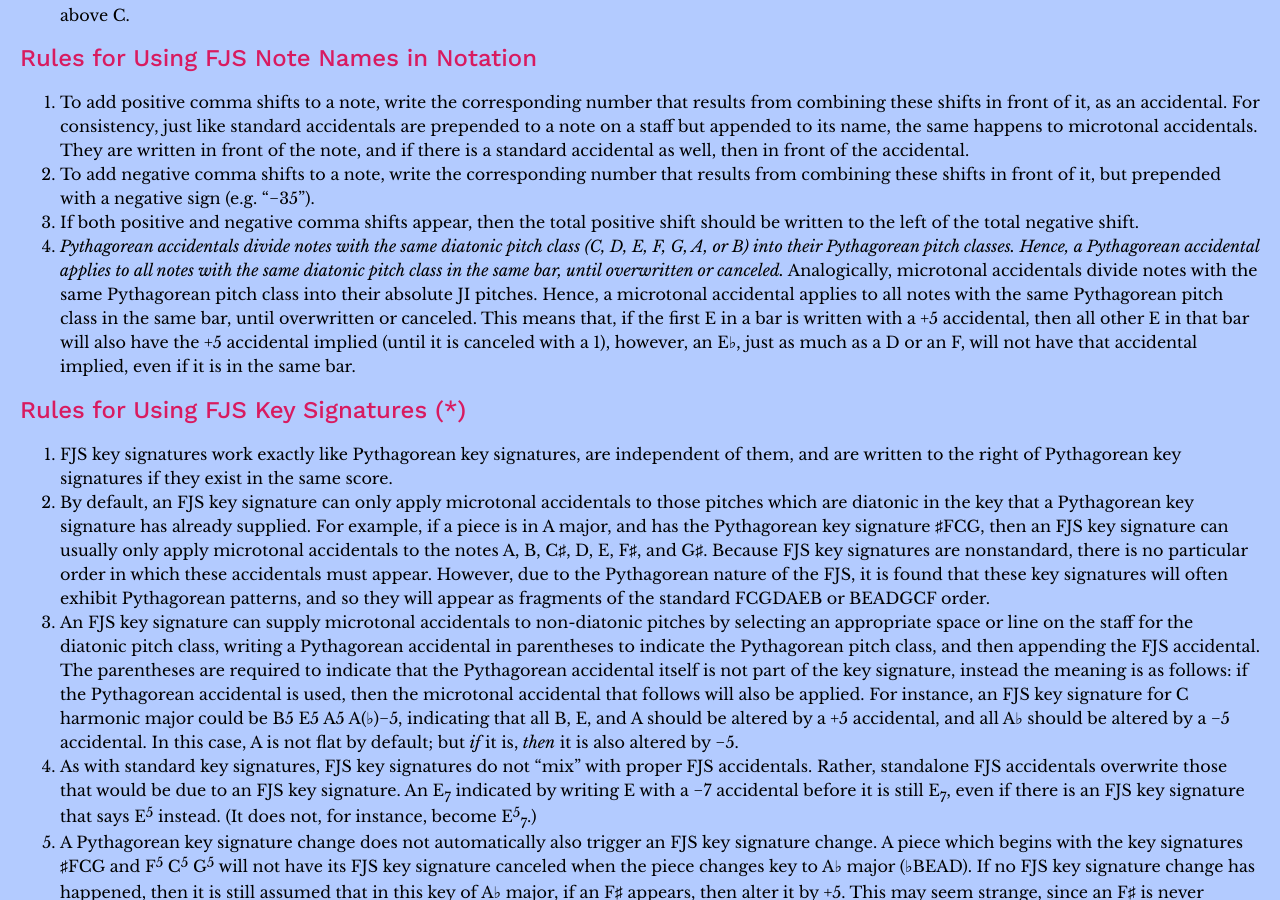
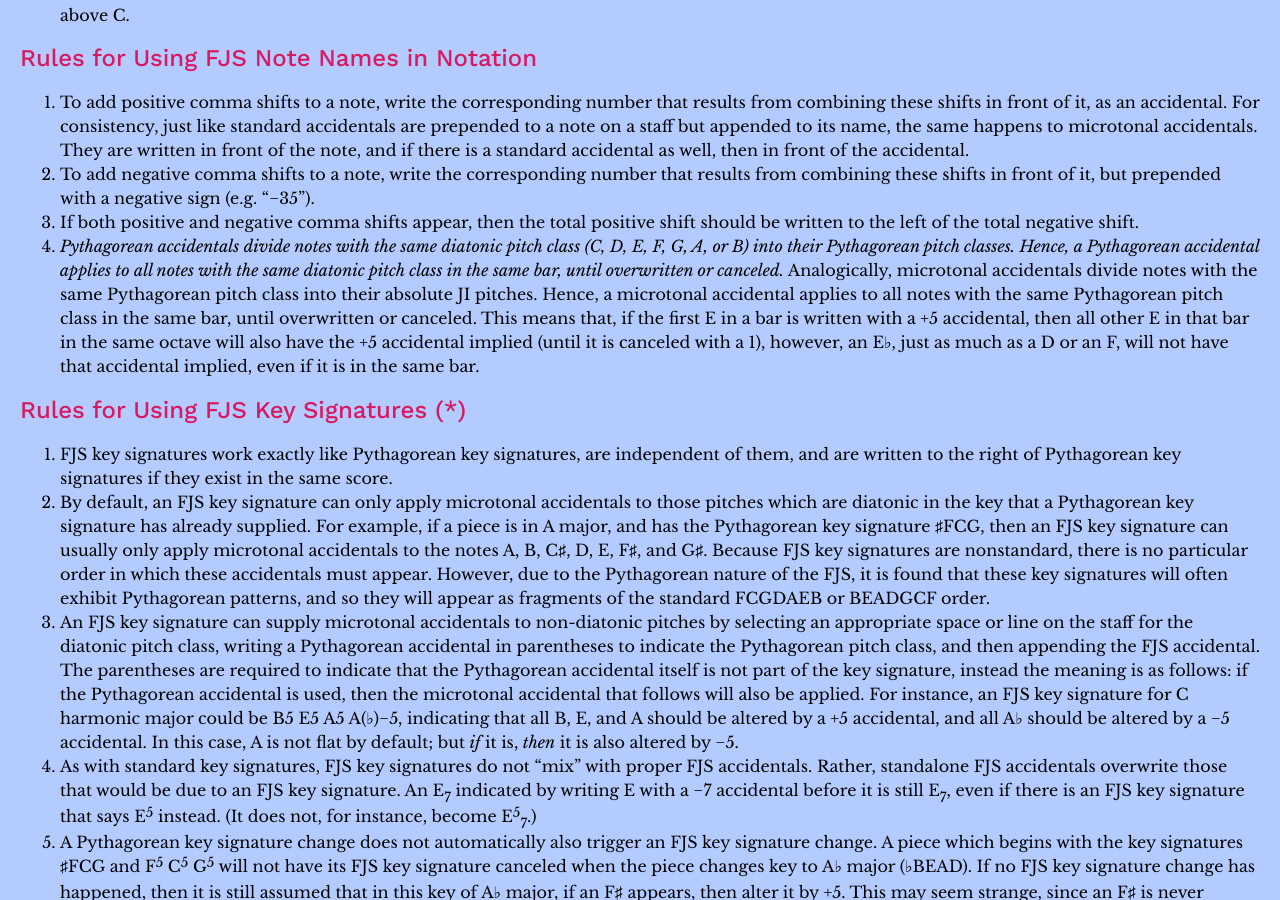
Before and after one commit to misotanni/misotanni.github.io, a Jekyll site: the page built from fjs/en/rules.md, in a window 1280 px wide and 900 px high, scrolled down 1669 px. Built offline with Jekyll 4.4.1, drawn with Linux system fonts in a browser that asks for light colours; our own code applies the rules of GitHub Pages for plain Markdown files; formulas are drawn with MathJax 3.

Commit message:
Update rules.md

```diff
--- a/fjs/en/rules.md
+++ b/fjs/en/rules.md
@@ -51,7 +51,7 @@ $$\text{comma} (p)=\frac{\text{red} (p)}{\text{red} (3^g)}$$
 1. To add positive comma shifts to a note, write the corresponding number that results from combining these shifts in front of it, as an accidental. For consistency, just like standard accidentals are prepended to a note on a staff but appended to its name, the same happens to microtonal accidentals. They are written in front of the note, and if there is a standard accidental as well, then in front of the accidental.
 2. To add negative comma shifts to a note, write the corresponding number that results from combining these shifts in front of it, but prepended with a negative sign (e.g. "−35").
 3. If both positive and negative comma shifts appear, then the total positive shift should be written to the left of the total negative shift.
-4. *Pythagorean accidentals divide notes with the same diatonic pitch class (C, D, E, F, G, A, or B) into their Pythagorean pitch classes. Hence, a Pythagorean accidental applies to all notes with the same diatonic pitch class in the same bar, until overwritten or canceled.* Analogically, microtonal accidentals divide notes with the same Pythagorean pitch class into their absolute JI pitches. Hence, a microtonal accidental applies to all notes with the same Pythagorean pitch class in the same bar, until overwritten or canceled. This means that, if the first E in a bar is written with a +5 accidental, then all other E in that bar will also have the +5 accidental implied (until it is canceled with a 1), however, an E♭, just as much as a D or an F, will not have that accidental implied, even if it is in the same bar.
+4. *Pythagorean accidentals divide notes with the same diatonic pitch class (C, D, E, F, G, A, or B) into their Pythagorean pitch classes. Hence, a Pythagorean accidental applies to all notes with the same diatonic pitch class in the same bar, until overwritten or canceled.* Analogically, microtonal accidentals divide notes with the same Pythagorean pitch class into their absolute JI pitches. Hence, a microtonal accidental applies to all notes with the same Pythagorean pitch class in the same bar, until overwritten or canceled. This means that, if the first E in a bar is written with a +5 accidental, then all other E in that bar in the same octave will also have the +5 accidental implied (until it is canceled with a 1), however, an E♭, just as much as a D or an F, will not have that accidental implied, even if it is in the same bar.
 
 ## Rules for Using FJS Key Signatures (\*)
 
```
